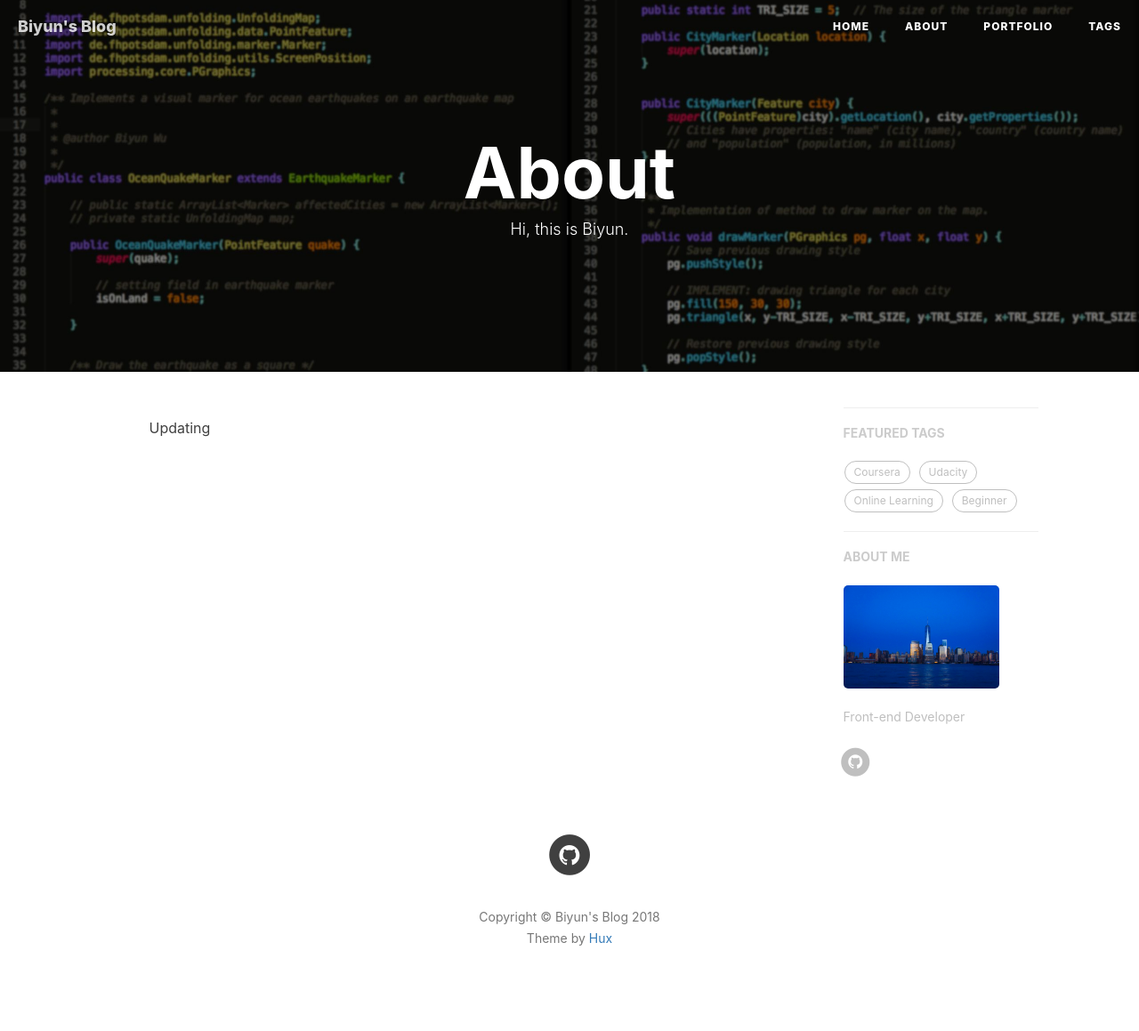
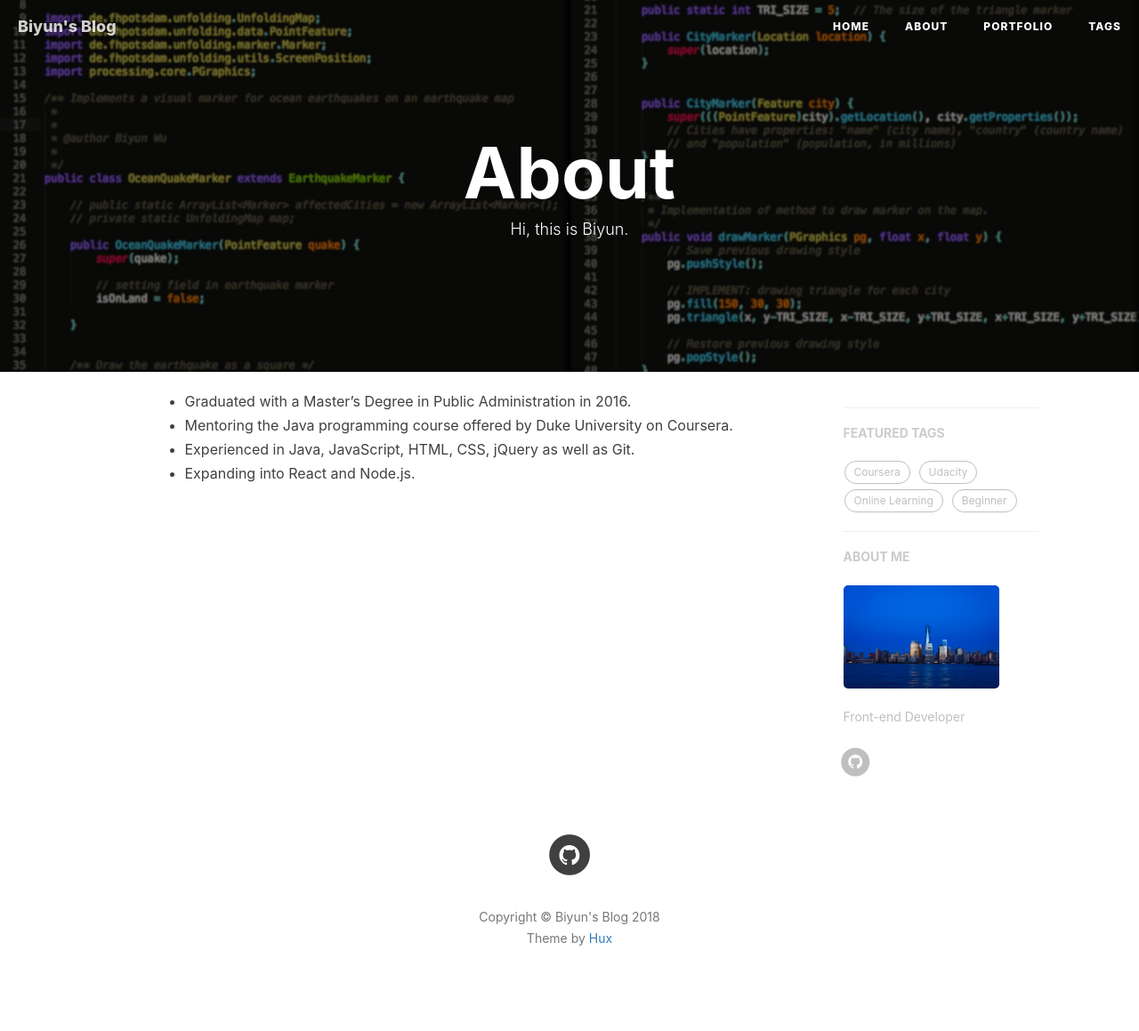
Before and after one commit to biyunwu/biyunwu.github.io, a Jekyll site: the page built from about.html, in a window 1280 px wide. Shown: the whole page at 89% size. Built offline with Jekyll 4.4.1, drawn with Linux system fonts in a browser that asks for light colours; nearby versions of some CDN libraries; comment, search, counter and statistics services are not loaded.

Commit message:
Update "about" page.

```diff
--- a/_includes/about/en.md
+++ b/_includes/about/en.md
@@ -1 +1,4 @@
-Updating
+- Graduated with a Master's Degree in Public Administration in 2016.
+- Mentoring the Java programming course offered by Duke University on Coursera.
+- Experienced in Java, JavaScript, HTML, CSS, jQuery as well as Git.
+- Expanding into React and Node.js.
```
